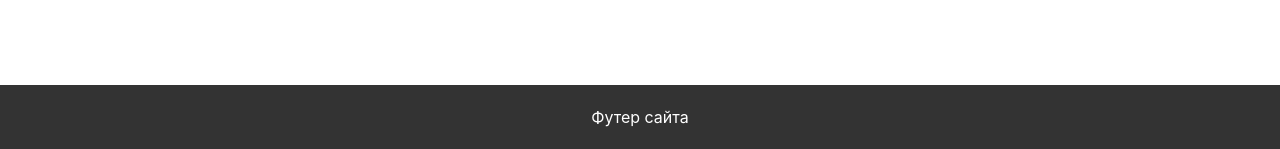
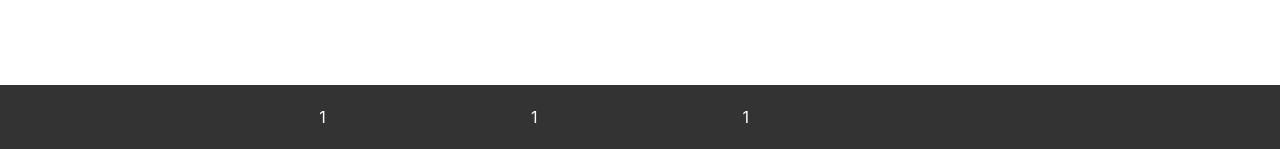
Before and after one commit to c1vd/LernuEsperanto, a Python web app: template templates/main.html in a window 1280 px wide. Shown: the part 651-800 px from the top of the page. Run offline with Jinja, Linux system fonts and the light colour scheme; the template is opened without the code that fills it, so the values that code supplies are empty.

Commit message:
Columns in Footer

```diff
--- a/templates/main.html
+++ b/templates/main.html
@@ -125,6 +125,24 @@
         </main>
     </div>
 </div>
-<footer class="sticky-footer">Футер сайта</footer>
+<footer class="sticky-footer">
+    <div class="row">
+        <div class="col-sm-2">
+
+        </div>
+        <div class="col-sm-2">
+            1
+        </div>
+        <div class="col-sm-2">
+            1
+        </div>
+        <div class="col-sm-2">
+            1
+        </div>
+        <div class="col-sm-2">
+
+        </div>
+    </div>
+</footer>
 </body>
 </html>
```
